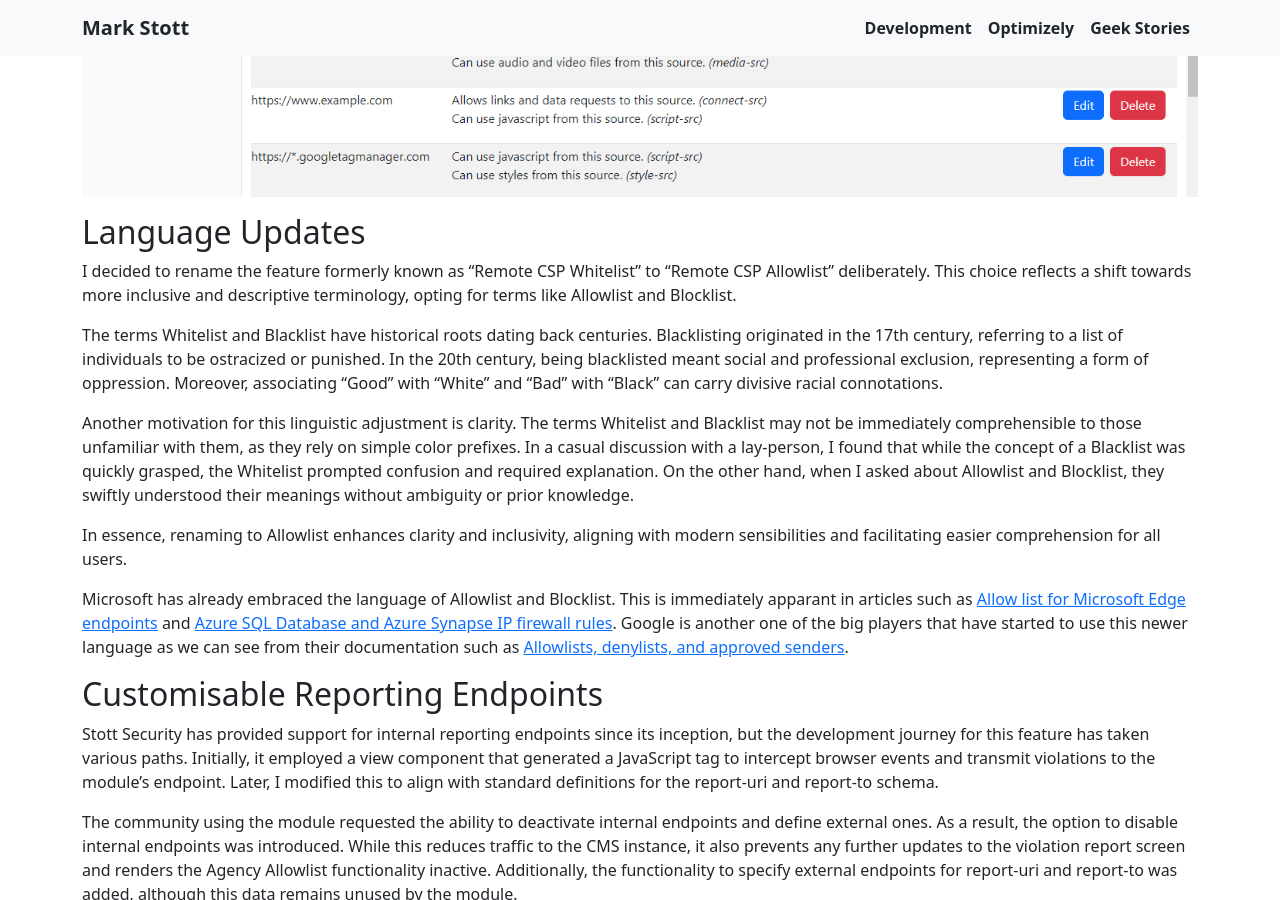
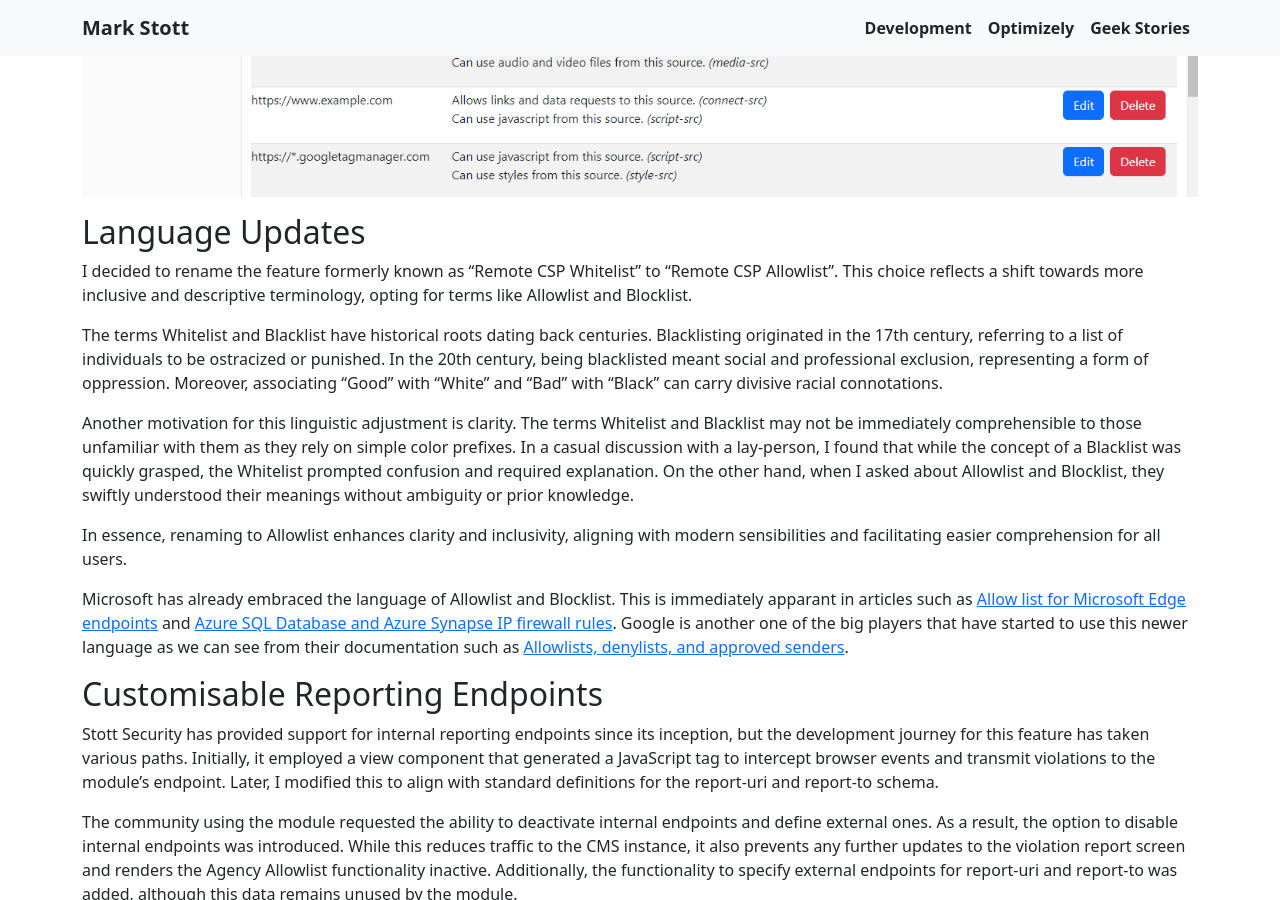
Before and after one commit to GeekInTheNorth/GeekInTheNorth.github.io, a Jekyll site: the page built from _posts/2024-05-17-stott-security-2-x.md, in a window 1280 px wide and 900 px high, scrolled down 2362 px. Built offline with Jekyll 4.4.1, drawn with Linux system fonts in a browser that asks for light colours; some of the changed text lies outside the part shown.

Commit message:
Language corrections

```diff
--- a/_posts/2024-05-17-stott-security-2-x.md
+++ b/_posts/2024-05-17-stott-security-2-x.md
@@ -33,11 +33,11 @@
 
 ## Language Updates
 
-I decided to rename the feature formerly known as "Remote CSP Whitelist" to "Remote CSP Allowlist" deliberately. This choice reflects a shift towards more inclusive and descriptive terminology, opting for terms like Allowlist and Blocklist.
+I decided to rename the feature formerly known as "Remote CSP Whitelist" to "Remote CSP Allowlist". This choice reflects a shift towards more inclusive and descriptive terminology, opting for terms like Allowlist and Blocklist.
 
 The terms Whitelist and Blacklist have historical roots dating back centuries. Blacklisting originated in the 17th century, referring to a list of individuals to be ostracized or punished. In the 20th century, being blacklisted meant social and professional exclusion, representing a form of oppression. Moreover, associating "Good" with "White" and "Bad" with "Black" can carry divisive racial connotations.
 
-Another motivation for this linguistic adjustment is clarity. The terms Whitelist and Blacklist may not be immediately comprehensible to those unfamiliar with them, as they rely on simple color prefixes. In a casual discussion with a lay-person, I found that while the concept of a Blacklist was quickly grasped, the Whitelist prompted confusion and required explanation. On the other hand, when I asked about Allowlist and Blocklist, they swiftly understood their meanings without ambiguity or prior knowledge.
+Another motivation for this linguistic adjustment is clarity. The terms Whitelist and Blacklist may not be immediately comprehensible to those unfamiliar with them as they rely on simple color prefixes. In a casual discussion with a lay-person, I found that while the concept of a Blacklist was quickly grasped, the Whitelist prompted confusion and required explanation. On the other hand, when I asked about Allowlist and Blocklist, they swiftly understood their meanings without ambiguity or prior knowledge.
 
 In essence, renaming to Allowlist enhances clarity and inclusivity, aligning with modern sensibilities and facilitating easier comprehension for all users.
 
@@ -76,7 +76,7 @@
 
 ## Improved Performance
 
-I received a report concerning performance issues occurring in production with the Stott Security module. Notable stability concerns were raised regarding the instantiation of numerous DB Contexts, resulting in connection limit breaches. Optimizely typically configures the Production environment with the most conservative setup initially, scaling up as necessary. This strategy ensures a healthy profit margin on the DXP platform. However, in this instance, the limit of around 100 concurrent connections was surpassed, indicating that the database was scaled too low for a large client. In response, Optimizely temporarily resolved the issue by scaling up the database instance.
+I received a report concerning performance issues occurring in production with the Stott Security module. Notable stability concerns were raised regarding the instantiation of numerous DB Contexts, resulting in connection limit breaches. Optimizely typically configures the Production environment with the most conservative setup initially, scaling up as necessary. This strategy is to keep the costs down on the DXP platform. However, in this instance, the limit of around 100 concurrent connections was surpassed, indicating that the database was scaled too low for a large client. In response, Optimizely temporarily resolved the issue by scaling up the database instance.
 
 Upon receiving this report, I introduced additional logging into the DB context and key repositories to monitor instantiation frequency. Swiftly, I pinpointed areas for significant performance enhancement:
 
```
